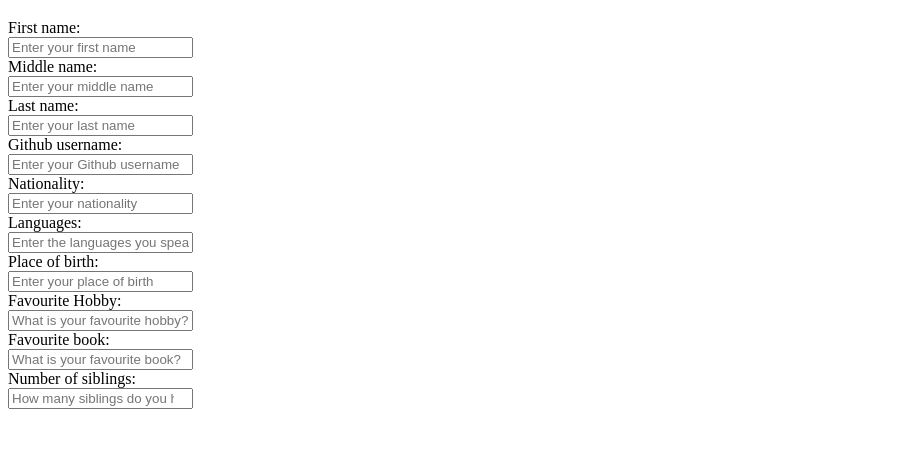
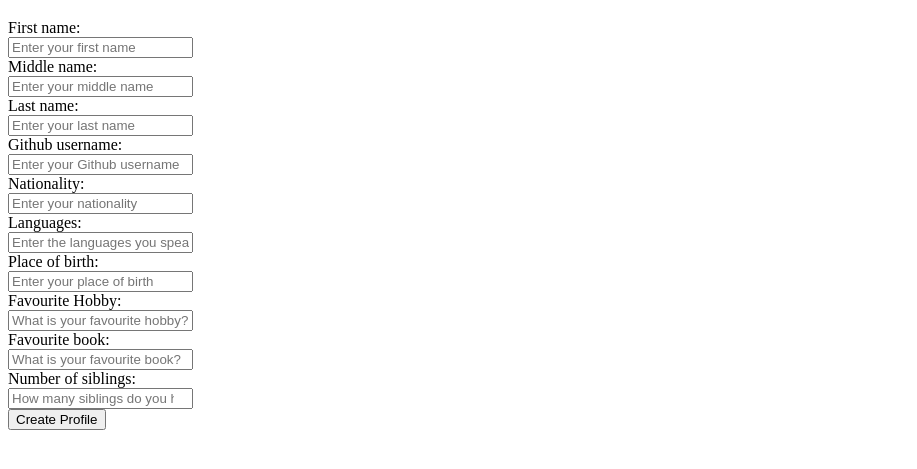
Before and after one commit to FAC10/week6-soFly-FACt, a website: page public/adduser.html in a window 1280 px wide. Shown: the part 61-530 px from the top of the page, without its empty margins (0-917 px from the left). Drawn offline with Linux system fonts and the light colour scheme; files that its build step writes are made by us from their sources.

Commit message:
add bak submit button

```diff
--- a/public/adduser.html
+++ b/public/adduser.html
@@ -38,9 +38,7 @@
         <input class="form__input" type="text" id="favorite_book" name="favorite_book" placeholder="What is your favourite book?" required/>
         <label for="siblings">Number of siblings:</label>
         <input class="form__input" type="number" id="siblings" name="siblings" placeholder="How many siblings do you have?" required/>
-        <!-- <label for="profilepic">Profile pic:</label>
-        <input class="form__input" type="url" id="profilepic" name="profilepic" />
-        <input type="submit" value="Create Profile" /> -->
+        <input type="submit" value="Create Profile" />
     </form>
 
 
```
